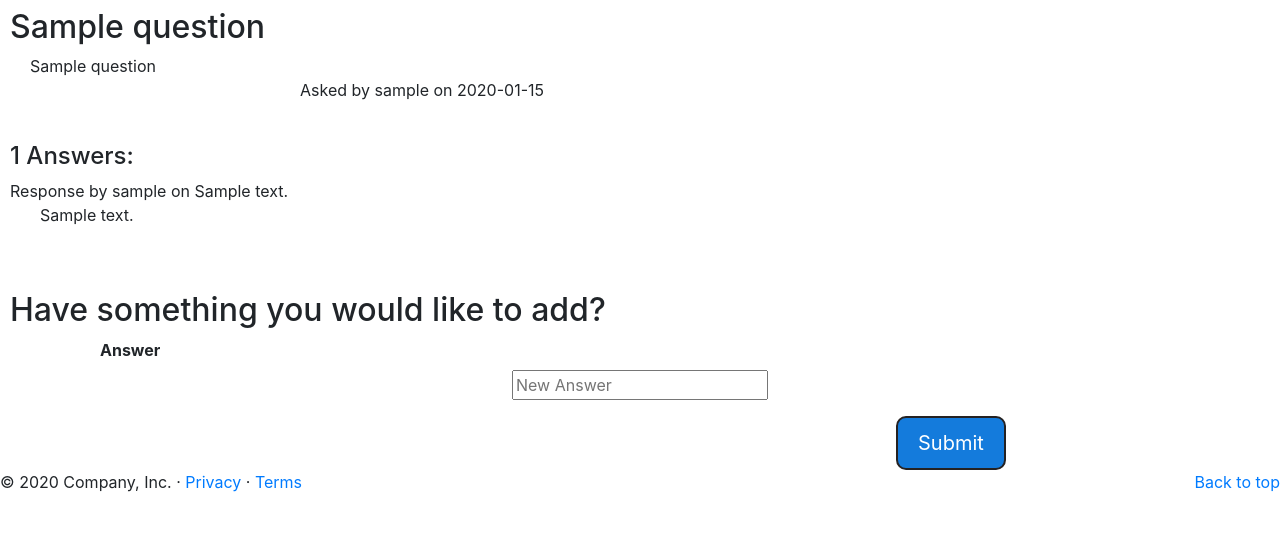
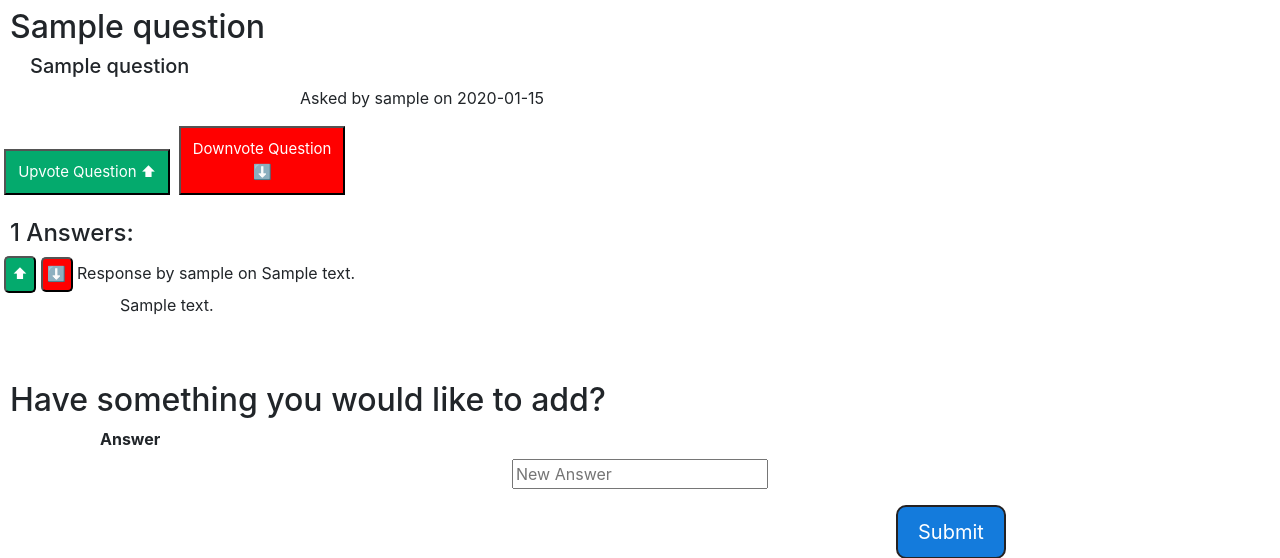
Before and after one commit to RamB98/SOEN-341, a Python web app: template app/templates/ViewQuestion.html in a window 1280 px wide. Shown: the part 56-614 px from the top of the page. Run offline with Jinja, Linux system fonts and the light colour scheme; the template is opened without the code that fills it: most values are stand-ins (such as "Sample title", 1, 10 or a date in 2020); form fields are guessed from the names that the template uses; some libraries are stand-ins or nearby versions.

Commit message:
Made upvote and downvote buttons for questions and answers

```diff
--- a/app/templates/ViewQuestion.html
+++ b/app/templates/ViewQuestion.html
@@ -11,9 +11,54 @@
 
 	<h2 style="margin-left: 10px">{{ question.title }}</h2>
 
-	<a class="text" style="margin-left: 30px">{{ question.question }}</a>
+	<h5 class="text" style="margin-left: 30px">{{ question.question }}</h5>
 
 	<p style="margin-left: 300px">Asked by {{question.username}} on {{ question.questionaskdate}}</p>
+
+	<style>
+		.upvotequestion {
+			margin-left: 4px;
+  			width: 13%;
+  			padding: 10px;
+  			background-color: #04AA6D;
+  			color: white;
+  			font-size: 15px;
+		}
+		.downvotequestion {
+			margin-left: 4px;
+  			width: 13%;
+  			padding: 10px;
+  			background-color: red;
+  			color: white;
+  			font-size: 15px;
+		}
+		.upvoteanswer {
+			margin-left: 4px;
+			width: 2.50%;
+  			padding: 5px;
+  			background-color: #04AA6D;
+  			color: white;
+  			font-size: 15px;
+			text-align: center;
+			border-radius: 5px;
+		}
+		.downvoteanswer {
+  			width: 2.50%;
+  			padding: 4px;
+  			background-color: red;
+  			color: white;
+  			font-size: 15px;
+			text-align: center;
+			border-radius: 5px;
+		}
+
+	</style>
+
+	<div>
+	<button type="button" class="upvotequestion">Upvote Question &#11014</button>
+	<button type="button" class="downvotequestion">Downvote Question &#11015</button>
+
+	</div>
 
 	<br>
 
@@ -30,13 +75,19 @@
 	{% if answers %}
 
 		{% for a in answers %}
+		<div>
+			<p>
 
-			<p>
-				<a class="text" style="margin-left: 10px">Response by {{ a.username }} on {{a.answerdate}}</a>
+				<button type="button" class="upvoteanswer">&#11014</button>
+				<button type="button" class="downvoteanswer">&#11015</button>
+
+				<a class="text" style="margin-left: 0px">Response by {{ a.username }} on {{a.answerdate}}</a>
 				<br>
 
-				<a class="text" style="margin-left: 40px">{{ a.answer }}</a>
+				<a class="text" style="margin-left: 120px">{{ a.answer }}</a>
+
 			</p>
+		</div>
 
 		{% endfor %}
 
```
Also changed, not shown: app/stackoverflow.db.
